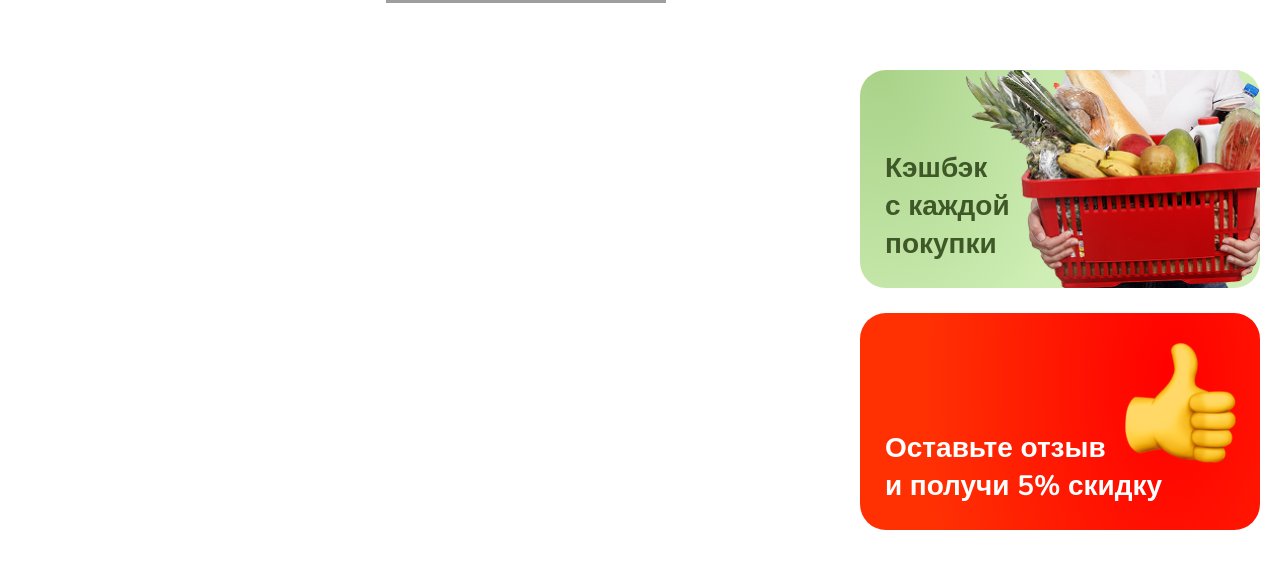
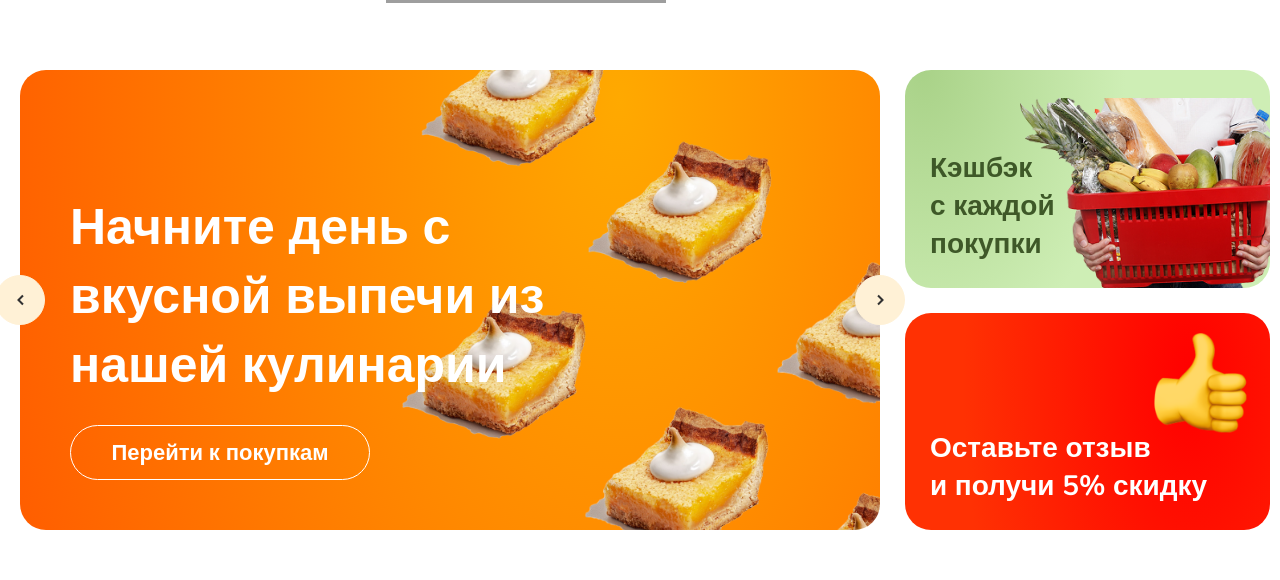
Before and after one commit to w1ct2/Ilyinsky, a Vue app: page / in a window 1280 px wide. Shown: the part 155-735 px from the top of the page. Built offline with nearby package versions, Linux system fonts and the light colour scheme; grey boxes are pictures that could not be loaded.

Commit message:
commit-8 (panorama part2)

```diff
--- a/src/components/pages/Home/panorama/Panorama.vue
+++ b/src/components/pages/Home/panorama/Panorama.vue
@@ -43,16 +43,16 @@ const item2Text = ref({
     background: 'radial-gradient(62.38% 214.22% at 78.22% 32.11%, #FF0000 0%, #FF3103 100%)',
 })
 const item1Img = ref({
-    width: '300px',
-    height: '100%',
+    width: '70%',
+    height: 'auto',
     right: '0',
     bottom: '0'
 })
 const item2Img = ref({
-    width: '120px',
-    height: '120px',
+    width: '100px',
+    height: '100px',
     right: '20px',
-    top: '30px'
+    top: '20px'
 })
 </script>
 
@@ -65,11 +65,12 @@ const item2Img = ref({
     margin-bottom: rem(50);
     height: rem(460);
     max-height: rem(460);
+    user-select: none;
     &__inner {
         width: 100%;
         height: 100%;
         display: grid;
-        grid-template-columns: auto 400px;
+        grid-template-columns: auto 365px;
         grid-template-rows: repeat(2, 1fr);
         gap: 25px;
     }
--- /dev/null
+++ b/src/components/pages/Home/panorama/Panorama_Slider-item.vue
@@ -0,0 +1,71 @@
+<template>
+    <div class="slide" :style="blockStyles">
+        <h1 class="slide__title">{{ title }}</h1>
+        <button class="slide__button">{{ button }}</button>
+        <img :src="imgUrl" :style="imgStyles" class="slide__img">
+    </div>
+</template>
+
+<script setup>
+import { useMainStore } from '@/store/MainStore'
+const mainStore = useMainStore()
+const props = defineProps({
+    title: {
+        type: String,
+    },
+    button: {
+        type: String
+    },
+    blockStyles: {
+        type: Object
+    },
+    imgUrl: {
+        type: String
+    },
+    imgStyles: {
+        type: Object
+    }
+})
+</script>
+
+<style lang="scss" scoped>
+@function rem($pixels) {
+    @return calc($pixels / 16) * 1rem;
+}
+.slide {
+    width: 100%;
+    height: 100%;
+    position: relative;
+    display: flex;
+    max-width: rem(860);
+    padding: 50px;
+    flex-direction: column;
+    justify-content: end;
+    border-radius: 21px;
+    gap: 25px;
+    &__title {
+        max-width: rem(480);
+        color: #ffffff;
+        font-size: 50px;
+        font-weight: 700;
+        z-index: 2;
+    }
+    &__button {
+        border-radius: 30px;
+        height: rem(55);
+        width: auto;
+        max-width: rem(300);
+        padding: 0 20px;
+        font-size: 22px;
+        font-weight: 600;
+        border: 1px solid #ffff;
+        color: #FFFFFF;
+        z-index: 2;
+    }
+    &__img {
+        position: absolute;
+        right: 0;
+        bottom: 0;
+    }
+}
+</style>
--- a/src/components/pages/Home/panorama/Panorama_Slider.vue
+++ b/src/components/pages/Home/panorama/Panorama_Slider.vue
@@ -1,14 +1,137 @@
 <template>
-    <div class="f">gfgfg</div>
+    <div class="panorama-slider__wrapper">
+        <swiper
+            class="panorama-slider"
+            :slides-per-view="1"
+            :space-between="20"
+            :modules="modules"
+            :navigation="{
+                nextEl: '.swiper-button-next',
+                prevEl: '.swiper-button-prev',
+            }"
+        >
+            <swiper-slide class="panorama-slider__item"><Panorama_SliderItem
+                :title="'Начните день с вкусной выпечи из нашей кулинарии'"
+                :button="'Перейти к покупкам'"
+                :imgUrl="imgBackground"
+                :blockStyles="blockStyles"
+                :imgStyles="imgStyles"></Panorama_SliderItem>
+            </swiper-slide>
+            <swiper-slide class="panorama-slider__item"><Panorama_SliderItem
+                :title="'Начните день с вкусной выпечи из нашей кулинарии'"
+                :button="'Перейти к покупкам'"
+                :imgUrl="imgBackground"
+                :blockStyles="blockStyles"
+                :imgStyles="imgStyles"></Panorama_SliderItem>
+            </swiper-slide>
+            <swiper-slide class="panorama-slider__item"><Panorama_SliderItem
+                :title="'Начните день с вкусной выпечи из нашей кулинарии'"
+                :button="'Перейти к покупкам'"
+                :imgUrl="imgBackground"
+                :blockStyles="blockStyles"
+                :imgStyles="imgStyles"></Panorama_SliderItem>
+            </swiper-slide>
+        </swiper>
+        <div class="swiper-button-prev"></div>
+        <div class="swiper-button-next"></div>
+    </div>
 </template>
 
 <script setup>
+import imgBackground from '@/assets/img/Home_panorama/img3.png'
+import { Swiper, SwiperSlide } from 'swiper/vue';
+import { Navigation } from 'swiper/modules';
+import Panorama_SliderItem from './Panorama_Slider-item.vue';
+import 'swiper/css';
+
 import { useMainStore } from '@/store/MainStore'
+import { ref } from 'vue';
+const modules = [Navigation];
 const mainStore = useMainStore()
+const blockStyles = ref({
+    backgroundColor: '#FFA900',
+    background: 'radial-gradient(76.52% 265.61% at 69.72% 6.74%, #FFA900 0%, #FF5C00 100%)',
+})
+const imgStyles = ref({
+    width: '70%',
+    heigth: '70%',
+})
 </script>
 
 <style lang="scss" scoped>
 @function rem($pixels) {
     @return calc($pixels / 16) * 1rem;
 }
+.panorama-slider {
+    width: 100%;
+    height: 100%;
+    border-radius: inherit;
+    &__wrapper {
+        width: 100%;
+        position: relative;
+        height: auto;
+        max-height: rem(460);
+        min-width: rem(860);
+        border-radius: 26px;
+        display: flex;
+        border-radius: 26px;
+        align-items: center;
+        &__item {
+            border-radius: inherit;
+        }
+    }
+}
+
+.swiper-button-prev,
+.swiper-button-next {
+    position: absolute;
+    cursor: pointer;
+    background-color: #FFF1D6;
+    border: 1px solid #FFF1D6;
+    width: 50px;
+    height: 50px;
+    border-radius: 50%;
+    display: flex;
+    align-items: center;
+    justify-content: center;
+    z-index: 3 !important;
+    top: 50%;
+    transform: translateY(-50%);
+}
+.swiper-button-prev {
+    left: -25px;
+    &::after, &::before {
+        content: '';
+        position: absolute;
+        width: 7px;
+        height: 2px;
+        background-color: #323232;
+    }
+    &::after {
+        transform: rotate(45deg);
+        margin-top: 4.2px;
+    }
+    &::before {
+        transform: rotate(-45deg);
+        margin-bottom: 4.2px;
+    }
+}
+.swiper-button-next {
+    right: -25px;
+    &::after, &::before {
+        content: '';
+        position: absolute;
+        width: 7px;
+        height: 2px;
+        background-color: #323232;
+    }
+    &::after {
+        transform: rotate(-45deg);
+        margin-top: 4.2px;
+    }
+    &::before {
+        transform: rotate(45deg);
+        margin-bottom: 4.2px;
+    }
+}
 </style>
```
